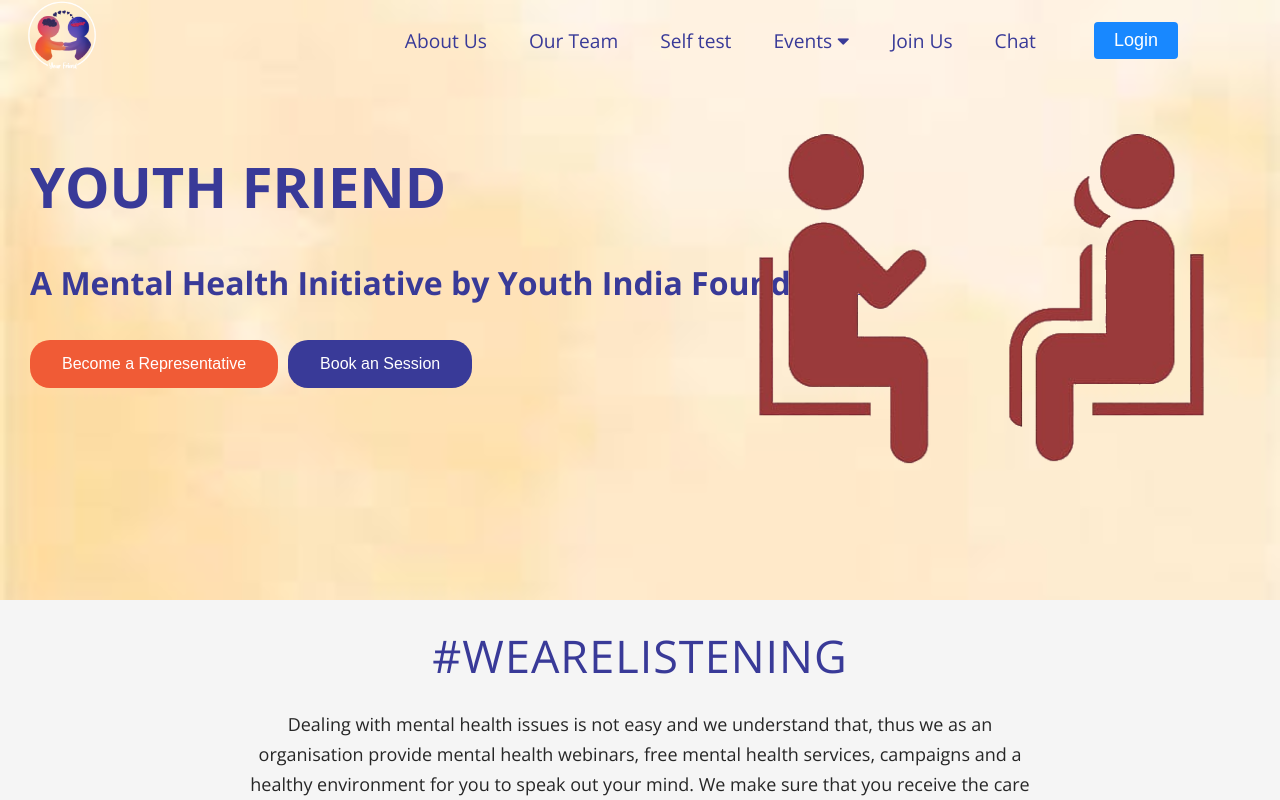
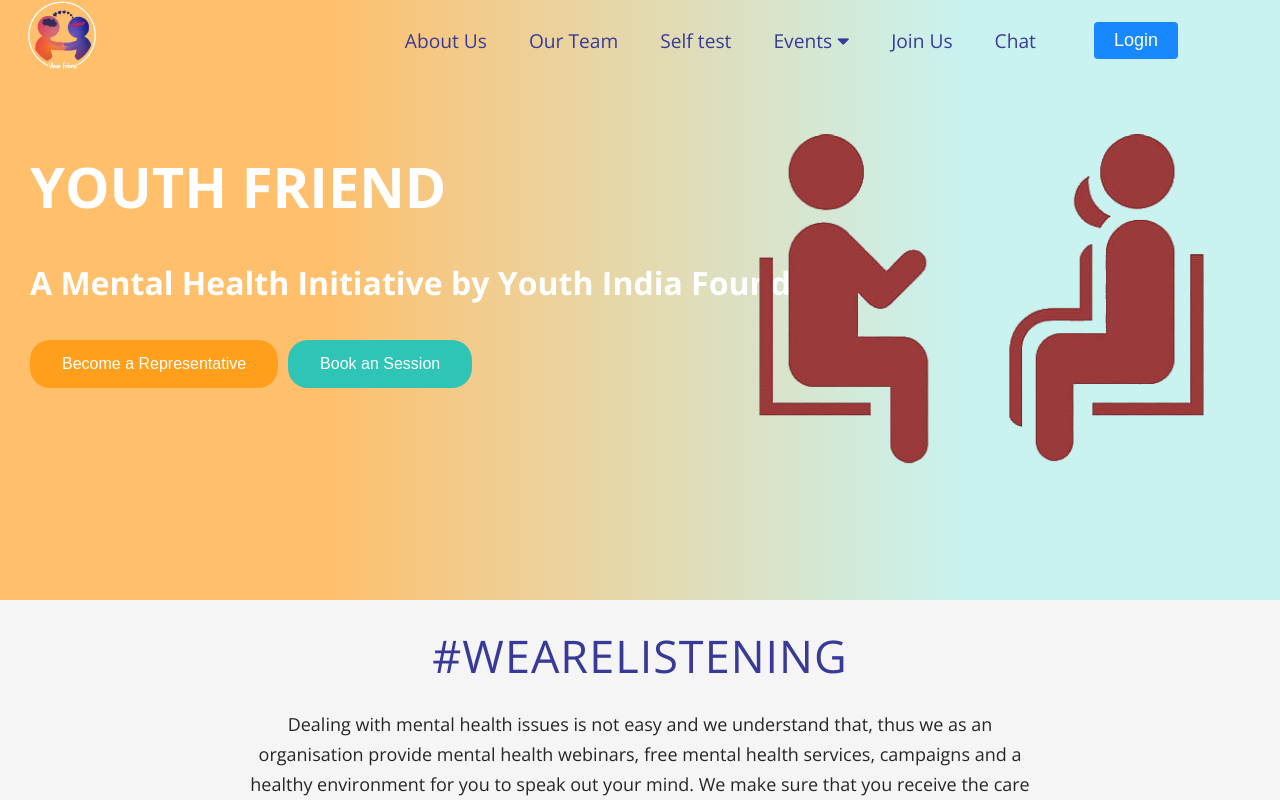
Before and after one commit to tashi2408/yourFriend, a React (Create React App) app: page /#/ in a window 1280 px wide. Shown: the top 800 px of the page. Built offline with nearby package versions, Linux system fonts and the light colour scheme.

Commit message:
colors added

```diff
--- a/src/components/Heading/Title.css
+++ b/src/components/Heading/Title.css
@@ -1,9 +1,10 @@
 .titlecss {
-  background-image: url("back5.jpg");
+  /* background-image: url("back5.jpg");
   background-position: center;
   background-repeat: no-repeat;
   background-size: cover;
-  background-blend-mode: lighten;
+  background-blend-mode: lighten; */
+  background: var(--gradient);
   height: 600px;
 }
 
@@ -11,7 +12,9 @@
   margin-left: 20px;
   margin-top: 20px;
   padding: 10px;
-  color: #393a98;
+  /* color: #393a98; */
+  /* color: var(--dark); */
+  color: var(--white);
 }
 
 .titlebuttoncss {
@@ -29,11 +32,13 @@
 }
 
 .button1 {
-  background-color: #f05b36;
+  /* background-color: #f05b36; */
+  background-color: var(--primary-color);
 }
 
 .button2 {
-  background-color: #393a98;
+  /* background-color: #393a98; */
+  background-color: var(--secondary-color);
 }
 
 .titlebuttoncss:hover {
--- a/src/index.css
+++ b/src/index.css
@@ -1,4 +1,30 @@
 @import url("https://fonts.googleapis.com/css2?family=Open+Sans:ital,wght@0,300;0,400;0,600;0,700;1,300;1,400;1,600&display=swap");
+
+:root {
+  /* --primary-color: #cbc0d3;
+  --secondary-color: #dee2ff;
+  --dark: #8e9aaf;
+  --tertiary: #efd3d7;
+  --light: #feeafa;
+  --gradient: linear-gradient(
+    90deg,
+    hsla(351, 47%, 88%, 1) 22%,
+    hsla(312, 91%, 96%, 1) 53%,
+    hsla(233, 100%, 94%, 1) 97%
+  ); */
+
+  --primary-color: #ff9f1c;
+  --secondary-color: #2ec4b6;
+  --dark: #ffbf69;
+  --white: #fff;
+  --light: #cbf3f0;
+  --gradient: linear-gradient(
+    90deg,
+    hsla(34, 100%, 71%, 1) 25%,
+    hsla(176, 62%, 87%, 1) 75%
+  );
+}
+
 body {
   margin: 0;
   font-family: "Open Sans", sans-serif;
```
